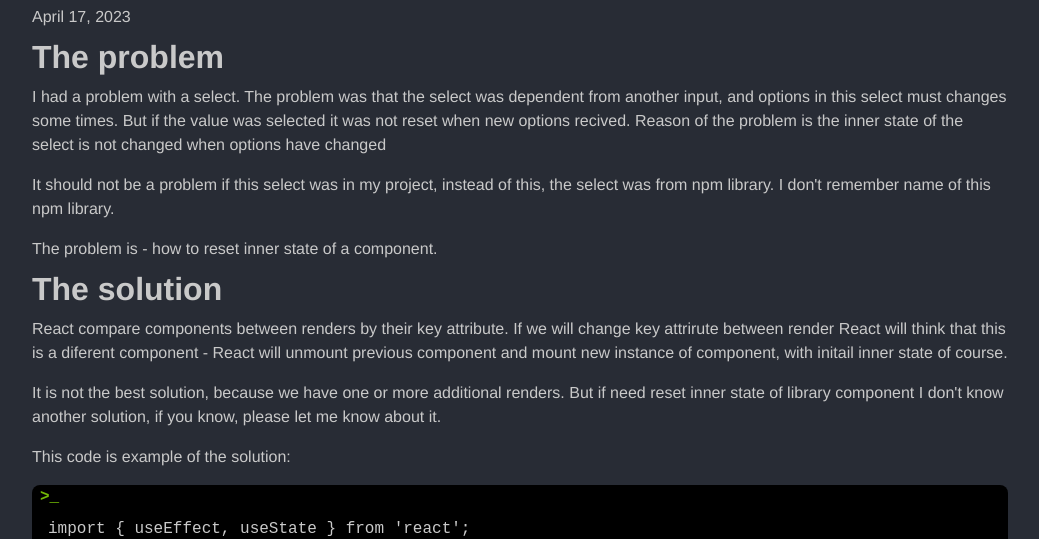
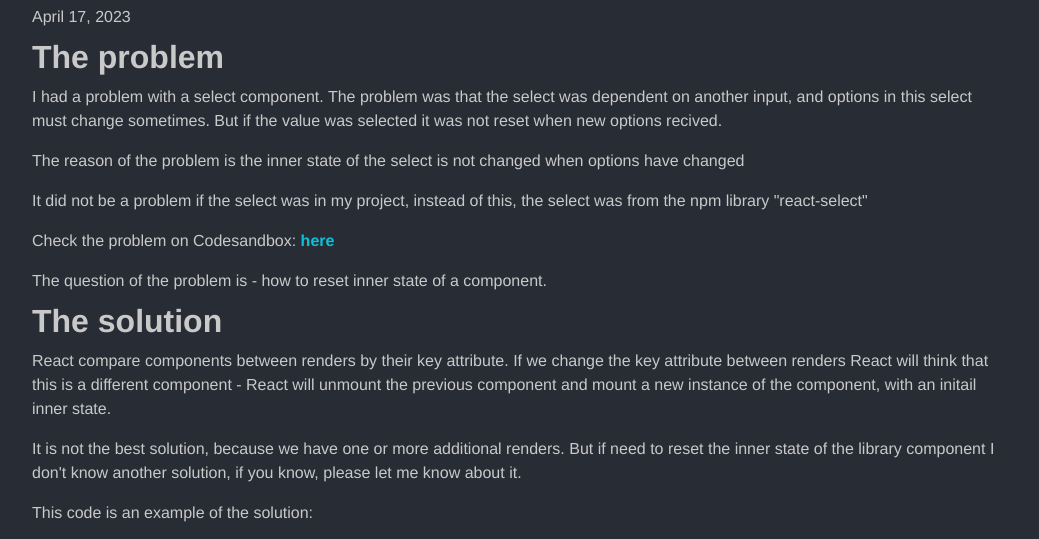
Before and after one commit to pavel-everyday/Pavel89webdev, a Gatsby site: page /blog/how-to-hard-reset-state in a window 1280 px wide. Shown: the part 259-798 px from the top of the page, without its empty margins (120-1159 px from the left). Built offline with nearby package versions, Linux system fonts and the light colour scheme; Gatsby itself is replaced by a stand-in of ours; some packages are replaced by stand-ins of ours.

Commit message:
fix blog post

````diff
--- a/src/markdownPosts/how-to-hard-reset-state.md
+++ b/src/markdownPosts/how-to-hard-reset-state.md
@@ -7,19 +7,23 @@ logo: "🔃"
 
 # The problem
 
-I had a problem with a select. The problem was that the select was dependent from another input, and options in this select must changes some times. But if the value was selected it was not reset when new options recived. Reason of the problem is the inner state of the select is not changed when options have changed
+I had a problem with a select component. The problem was that the select was dependent on another input, and options in this select must change sometimes. But if the value was selected it was not reset when new options recived.
 
-It should not be a problem if this select was in my project, instead of this, the select was from npm library. I don't remember name of this npm library.
+The reason of the problem is the inner state of the select is not changed when options have changed
 
-The problem is - how to reset inner state of a component.
+It did not be a problem if the select was in my project, instead of this, the select was from the npm library "react-select"
+
+Check the problem on Codesandbox: [here](https://codesandbox.io/s/react-select-do-not-reset-inner-state-ly82ts?file=/src/App.tsx:43-55)
+
+The question of the problem is - how to reset inner state of a component.
 
 # The solution
 
-React compare components between renders by their key attribute. If we will change key attrirute between render React will think that this is a diferent component - React will unmount previous component and mount new instance of component, with initail inner state of course.
+React compare components between renders by their key attribute. If we change the key attribute between renders React will think that this is a different component - React will unmount the previous component and mount a new instance of the component, with an initail inner state.
 
-It is not the best solution, because we have one or more additional renders. But if need reset inner state of library component I don't know another solution, if you know, please let me know about it.
+It is not the best solution, because we have one or more additional renders. But if need to reset the inner state of the library component I don't know another solution, if you know, please let me know about it.
 
-This code is example of the solution:
+This code is an example of the solution:
 
 ```
 import { useEffect, useState } from 'react';
@@ -45,4 +49,4 @@ export const Form = (optiosForSelect) => {
 
 ```
 
-In this case every `optiosForSelect` changes the `key` changes too, and React unmount previous `Select` component and render the new `Select` component with new `options`.
+In this case, every `optiosForSelect` changes, the `key` attribute changes too, and React will unmount the previous `Select` component and render the new `Select` component with new `options`.
````
